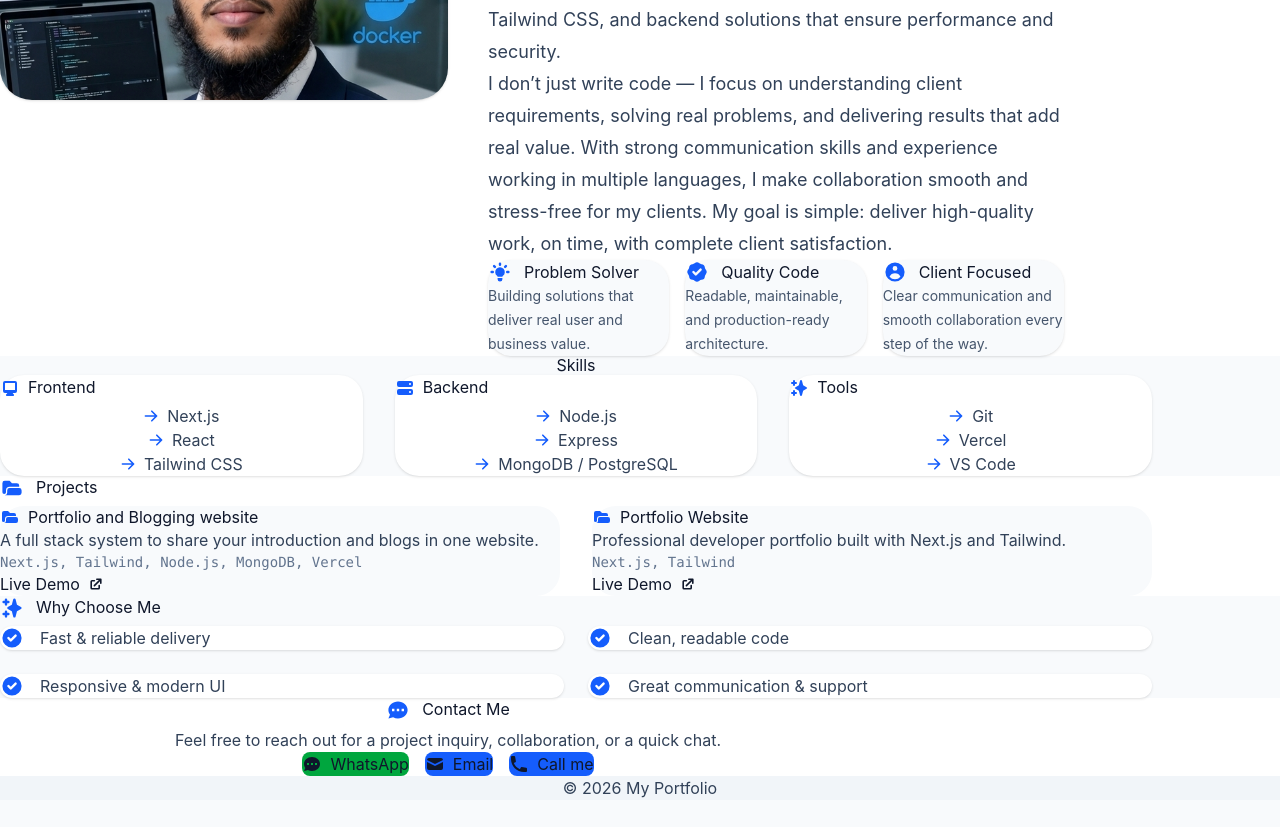
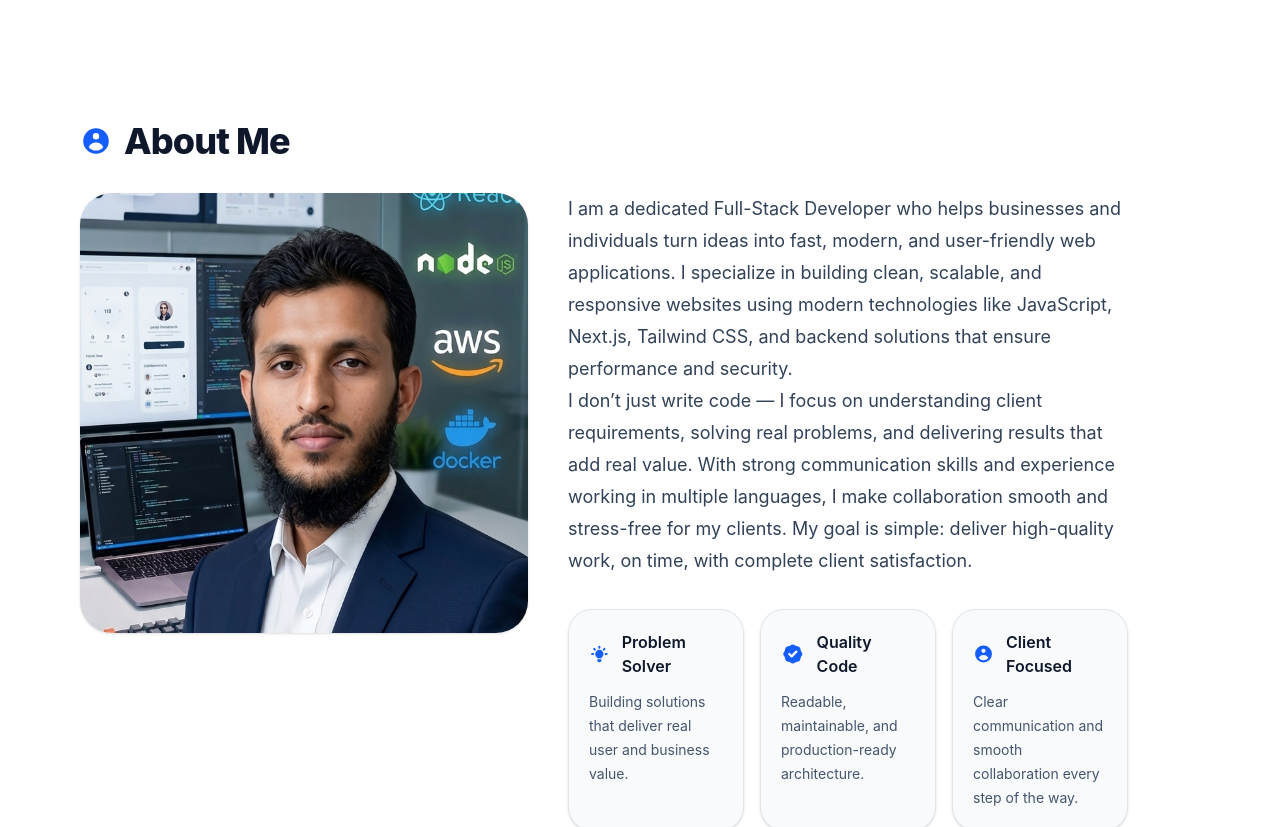
Before and after one commit to Ihsandanish024/Ihsan-portfolio, a Next.js app: page / in a window 1280 px wide. Shown: the part 900-1727 px from the top of the page. Before the commit the page ends 1700 px from the top, so only its background shows below. Built offline with nearby package versions, Linux system fonts and the light colour scheme.

Commit message:
style changes

```diff
--- a/app/components/About.tsx
+++ b/app/components/About.tsx
@@ -22,14 +22,14 @@ const highlights = [
 
 export default function About() {
   return (
-    <section id="about" className="py-36 mb-24 bg-white">
+    <section id="about" className="mb-24 bg-white py-36">
       <div className="max-w-6xl px-4 mx-auto">
-        <h2 className="flex items-center gap-3 mb-8 text-3xl font-bold text-slate-900">
+        <h2 className="flex items-center gap-3 mb-8 text-4xl font-extrabold tracking-tight text-slate-900">
           <HiUserCircle className="w-8 h-8 text-blue-600" />
           About Me
         </h2>
         <div className="flex flex-col items-start gap-10 md:flex-row md:items-start">
-          <div className="relative w-full max-w-md h-56 overflow-hidden rounded-[2rem] bg-slate-100 shadow-sm md:w-1/2 md:flex-shrink-0">
+          <div className="relative w-full max-w-md h-110 overflow-hidden rounded-[2rem] bg-slate-100 shadow-sm md:w-1/2 md:flex-shrink-0">
             <Image
               src={profilePic}
               alt="Profile picture"
--- a/app/components/Contact.tsx
+++ b/app/components/Contact.tsx
@@ -5,7 +5,7 @@ export default function Contact() {
   return (
     <section id="contact" className="py-36 mb-24 bg-white">
       <div className="max-w-4xl px-4 mx-auto text-center">
-        <h2 className="inline-flex items-center justify-center gap-3 mb-6 text-3xl font-bold text-slate-900">
+        <h2 className="inline-flex items-center justify-center gap-3 mb-6 text-4xl font-extrabold tracking-tight text-slate-900">
           <HiChat className="w-6 h-6 text-blue-600" />
           Contact Me
         </h2>
--- a/app/components/Hero.tsx
+++ b/app/components/Hero.tsx
@@ -8,7 +8,7 @@ export default function Hero() {
           <HiSparkles className="w-5 h-5" />
           <span>Full-stack web apps for growth</span>
         </div>
-        <h1 className="mb-6 text-4xl font-bold leading-tight text-white md:text-6xl">I help businesses build full-stack apps</h1>
+        <h1 className="mb-6 text-5xl font-extrabold leading-tight text-white md:text-7xl">I help businesses build full-stack apps</h1>
         <p className="mb-10 text-lg leading-8 text-slate-300 md:text-2xl">Professional Next.js developer | Clean code | Scalable solutions</p>
         <div className="flex flex-col items-center justify-center gap-4 sm:flex-row">
           <a href="#contact" className="inline-flex items-center justify-center px-6 py-3 text-white transition bg-blue-600 rounded-lg hover:bg-blue-500">
--- a/app/components/Projects.tsx
+++ b/app/components/Projects.tsx
@@ -19,7 +19,7 @@ export default function Projects() {
   return (
     <section id="projects" className="py-36 mb-24 bg-white">
       <div className="max-w-6xl px-4 mx-auto">
-        <h2 className="inline-flex items-center justify-center gap-3 mb-12 text-3xl font-bold text-center text-slate-900">
+        <h2 className="inline-flex items-center justify-center gap-3 mb-14 text-4xl font-extrabold tracking-tight text-center text-slate-900">
           <HiFolderOpen className="w-6 h-6 text-blue-600" />
           Projects
         </h2>
--- a/app/components/Skills.tsx
+++ b/app/components/Skills.tsx
@@ -8,7 +8,7 @@ export default function Skills() {
   return (
     <section id="skills" className="bg-slate-50 py-36 mb-24">
       <div className="max-w-6xl px-4 mx-auto">
-        <h2 className="mb-12 text-3xl font-bold text-center text-slate-900">Skills</h2>
+        <h2 className="mb-14 text-4xl font-extrabold tracking-tight text-center text-slate-900">Skills</h2>
         <div className="grid gap-8 md:grid-cols-3">
           <div className="p-8 bg-white border border-slate-200 rounded-3xl shadow-sm">
             <h3 className="inline-flex items-center justify-center gap-2 mb-4 text-lg font-semibold text-slate-900">
--- a/app/components/WhyChooseMe.tsx
+++ b/app/components/WhyChooseMe.tsx
@@ -11,7 +11,7 @@ export default function WhyChooseMe() {
   return (
     <section id="why" className="bg-slate-50 py-36 mb-24">
       <div className="max-w-6xl px-4 mx-auto">
-        <h2 className="mb-12 text-3xl font-bold text-center text-slate-900 inline-flex items-center justify-center gap-3">
+        <h2 className="mb-14 text-4xl font-extrabold tracking-tight text-center text-slate-900 inline-flex items-center justify-center gap-3">
           <HiSparkles className="w-6 h-6 text-blue-600" />
           Why Choose Me
         </h2>
--- a/app/globals.css
+++ b/app/globals.css
@@ -1,5 +1,6 @@
-@import "tailwindcss/preflight";
-@import "tailwindcss/index.css";
+/* @import "tailwindcss/preflight"; */
+/* @import "tailwindcss/index.css"; */
+@import "tailwindcss";
 
 html {
 	scroll-behavior: smooth;
```
